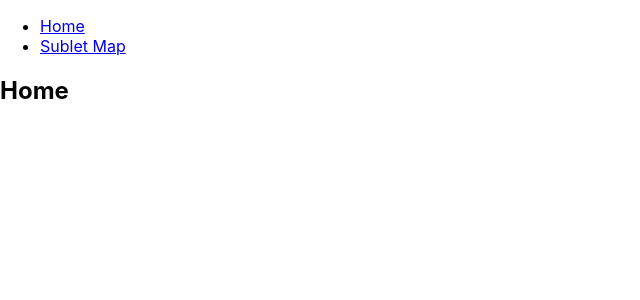
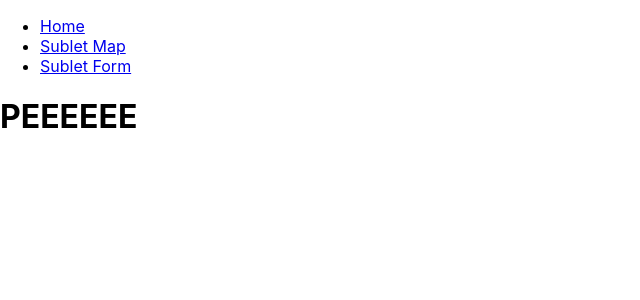
Before and after one commit to RogerLamTd/McHacks, a React (Create React App) app in the folder mclet/: page /subletForm in a window 1280 px wide. Shown: the top 300 px of the page, without its empty margins (0-640 px from the left). Built offline with nearby package versions, Linux system fonts and the light colour scheme; what react-google-maps would draw is missing.

Commit message:
added listingforms

```diff
--- a/mclet/package.json
+++ b/mclet/package.json
@@ -8,6 +8,7 @@
     "@testing-library/user-event": "^7.2.1",
     "react": "^16.12.0",
     "react-dom": "^16.12.0",
+    "react-router-dom": "^5.1.2",
     "react-scripts": "3.3.1"
   },
   "scripts": {
--- a/mclet/src/App.js
+++ b/mclet/src/App.js
@@ -27,6 +27,31 @@ export class App extends React.Component{
     this.handleClick = this.handleClick.bind(this);
     this.id=0;
     this.listings = [];
+
+
+  }
+
+  initListings(){
+    const getData = async () => {
+      try{
+        const response = await fetch("/api/listings");
+        if(response.ok){
+          const jsonResponse = await response.json();
+          return jsonResponse;
+        }
+        throw new Error("Request failed!");
+      }
+      catch(error){
+        console.log(error);
+      }
+    }
+
+    const parsedData = JSON.parse(getData);
+
+    parsedData.forEach(currentListing => {
+        console.log(currentListing);
+        this.addMarker(currentListing);
+      })
   }
 
   addMarker(jsonListing){
@@ -59,6 +84,7 @@ export class App extends React.Component{
 
   render(){
     return (
+
       <div className="App">
         <form>
           <label>
--- a/mclet/src/index.js
+++ b/mclet/src/index.js
@@ -3,6 +3,7 @@ import ReactDOM from 'react-dom';
 import { BrowserRouter as Router, Switch, Route, Link } from "react-router-dom";
 import './index.css';
 import App from './App';
+import {SubletForm} from "./subletForm";
 
 const IndexPage = () => (
     <>
@@ -23,11 +24,17 @@ export default function Test() {
                     <li>
                         <Link to="/sublet">Sublet Map</Link>
                     </li>
+                    <li>
+                        <Link to="/subletForm">Sublet Form</Link>
+                    </li>
                 </ul>
             </nav>
             <Switch>
                 <Route path="/sublet">
                  <App />
+                </Route>
+                <Route path="/subletForm">
+                    <SubletForm />
                 </Route>
                 <Route path="/">
                     <Home />
@@ -39,7 +46,7 @@ export default function Test() {
 }
 
 function Home(){
-    return <h2>Home</h2>;
+    return <h2>HomIE peeepee</h2>;
 }
 
 
--- /dev/null
+++ b/mclet/src/subletForm.js
@@ -0,0 +1,9 @@
+import React from 'react';
+
+export function SubletForm() {
+    return (
+
+    <h1>PEEEEEE</h1>
+
+    );
+};
```
Also changed, not shown: mclet/src/subletForm.css (added), 1 other file (tests, documents, lock files or other folders).
